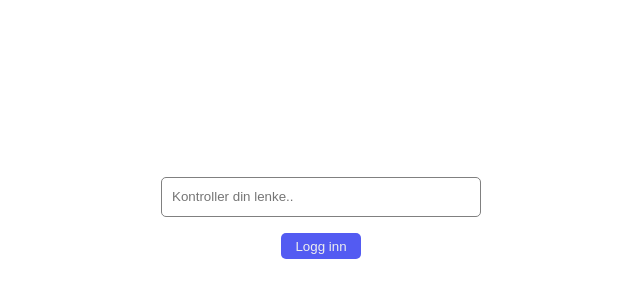
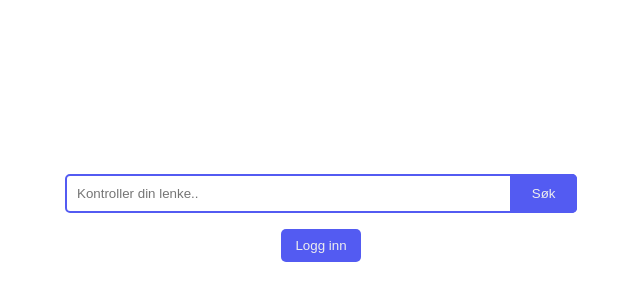
Before and after one commit to navikt/oslomet-url-forkorter, a React (Vite) app in the folder frontend/: page / in a window 1280 px wide. Shown: the part 190-490 px from the top of the page, without its empty margins (319-959 px from the left). Built offline with nearby package versions, Linux system fonts and the light colour scheme.

Commit message:
styled components

```diff
--- a/frontend/src/App.css
+++ b/frontend/src/App.css
@@ -3,12 +3,12 @@
     padding: 0;
     box-sizing: border-box;
     --theme-color: #535bf2;
-    --theme-color-hover: #464ee3;
+    --theme-color-focus: #464ee3;
 }
 
 @media (prefers-color-scheme: dark) {
     :root {
         --theme-color: #535bf2;
-        --theme-color-hover: #464ee3;
+        --theme-color-focus: #464ee3;
     }
 }
--- a/frontend/src/components/Button/Button.tsx
+++ b/frontend/src/components/Button/Button.tsx
@@ -1,31 +1,15 @@
-import styled from "styled-components";
+import {StyledButton} from "./button.style.ts";
 
 interface Props {
     text: string;
     onClick?: () => void;
+    className?: string;
 }
 
-export default function Button({text, onClick}: Props) {
-
+export default function Button({text, onClick, className}: Props) {
     return (
-        <StyledButton onClick={onClick}>
+        <StyledButton onClick={onClick} className={className}>
             {text}
         </StyledButton>
     )
 }
-
-const StyledButton = styled.button`
-    height: 2em;
-    width: 6em;
-    padding: 5px;
-    border-radius: 5px;
-    border: none;
-    background: var(--theme-color);
-    color: #eee;
-
-    &:hover {
-        background: var(--theme-color-hover);
-        color: #eee;
-        cursor: pointer;
-    }
-`
--- /dev/null
+++ b/frontend/src/components/Button/button.style.ts
@@ -0,0 +1,16 @@
+import styled from "styled-components";
+
+export const StyledButton = styled.button`
+    height: 2.5em;
+    width: 6em;
+    padding: 5px;
+    border-radius: 5px;
+    border: none;
+    background: var(--theme-color);
+    color: #eee;
+
+    &:hover {
+        background: var(--theme-color-focus);
+        cursor: pointer;
+    }
+`
--- a/frontend/src/components/Search/Search.tsx
+++ b/frontend/src/components/Search/Search.tsx
@@ -1,24 +1,15 @@
-import styled from "styled-components";
+import {SearchContainer, StyledButton, StyledInput} from "./search.style.ts";
 
 interface Props {
     placeholder?: string;
+    onClick?: () => void;
 }
 
-export default function Search({placeholder}: Props) {
-
+export default function Search({placeholder, onClick}: Props) {
     return (
-        <StyledInput type="search" placeholder={placeholder}></StyledInput>
+        <SearchContainer>
+            <StyledInput type="search" placeholder={placeholder}/>
+            <StyledButton text="Søk" onClick={onClick}/>
+        </SearchContainer>
     )
 }
-
-const StyledInput = styled.input`
-    height: 3em;
-    width: 25vw;
-    padding: 10px;
-    border-radius: 5px;
-    border: 1px solid grey;
-
-    &:active {
-        border: 1px solid var(--theme-color);
-    }
-`
--- /dev/null
+++ b/frontend/src/components/Search/search.style.ts
@@ -0,0 +1,30 @@
+import styled from "styled-components";
+import Button from "../Button/Button.tsx";
+
+export const SearchContainer = styled.div`
+    display: flex;
+    align-items: center;
+    position: relative;
+    width: 40vw;
+`
+
+export const StyledInput = styled.input`
+    width: 100%;
+    padding: 10px;
+    border-radius: 5px;
+    outline: none;
+    border: 2px solid var(--theme-color);
+
+    &:focus {
+        border: 2px solid var(--theme-color-focus);
+    }
+`
+
+export const StyledButton = styled(Button)`
+    position: absolute;
+    right: 0;
+    height: 100%;
+    width: 5em;
+    border-top-left-radius: 0;
+    border-bottom-left-radius: 0;
+`
--- a/frontend/src/pages/LandingPage.tsx
+++ b/frontend/src/pages/LandingPage.tsx
@@ -1,21 +1,13 @@
-import Search from "../components/Search/Search.tsx";
+import {Main} from "./pages.style.ts";
+import Search from "../components/Search/Search";
 import Button from "../components/Button/Button";
-import styled from "styled-components";
 
 export default function LandingPage() {
 
     return (
         <Main>
-            <Search placeholder="Kontroller din lenke.."/>
+            <Search placeholder="Kontroller din lenke.." onClick={() => {}}/>
             <Button text="Logg inn" onClick={() => {console.log("Click")}}/>
         </Main>
     )
 }
-const Main = styled.main`
-    min-height: 100vh;
-    display: flex;
-    gap: 1rem;
-    flex-direction: column;
-    place-items: center;
-    place-content: center;
-`
--- /dev/null
+++ b/frontend/src/pages/pages.style.ts
@@ -0,0 +1,10 @@
+import styled from "styled-components";
+
+export const Main = styled.main`
+    min-height: 100vh;
+    display: flex;
+    gap: 1rem;
+    flex-direction: column;
+    place-items: center;
+    place-content: center;
+`
```
